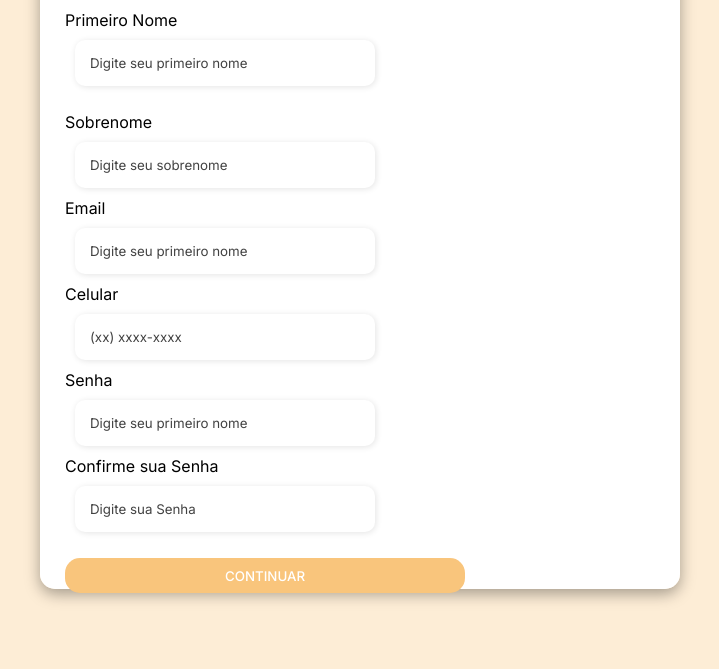
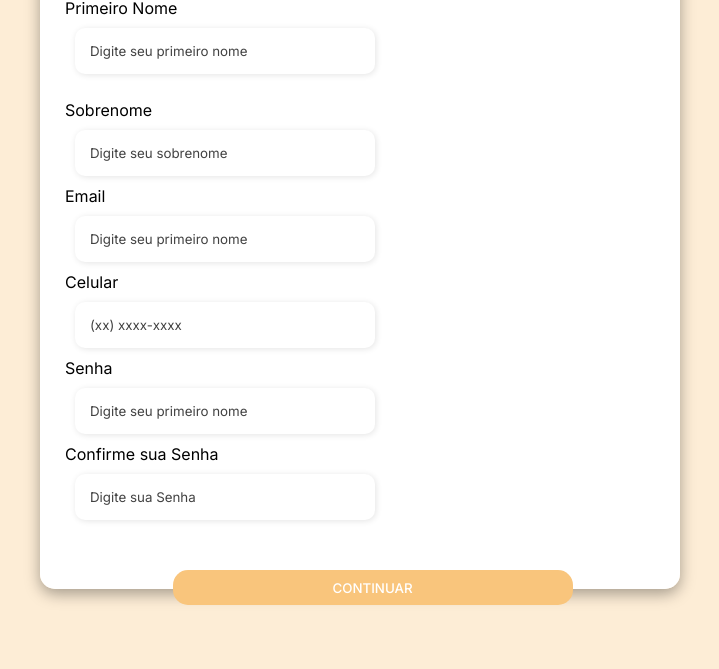
Before and after one commit to letdayy/Batak-project, a plain HTML site: page formulario.html in a window 1280 px wide. Shown: the part 131-800 px from the top of the page, without its empty margins (280-999 px from the left). Drawn offline with Linux system fonts and the light colour scheme.

Commit message:
Add files via upload

```diff
--- a/css/formulario.css
+++ b/css/formulario.css
@@ -107,9 +107,15 @@ justify-content: center;
     color: #000000be;
 }
 
+.continue-button{
+    display: flex;
+    align-items: center;
+    justify-content: center;
+}
+
 .continue-button button{
-width: min(96%, 400px);
-margin-top: 1rem;
+width: 400px;
+margin-top: 2.5rem;
 border: none;
 background-color: #F9C57C;
 padding: 0.62rem;
@@ -140,7 +146,6 @@ display: flex;
 align-items: center;
 justify-content: center;
 padding-bottom: 10px;
-padding-left: 10px;
 }
 
 
@@ -162,7 +167,7 @@ padding-left: 10px;
 @media screen and  (max-width: 1064px ){
     .conteiner {
         width: 90%;
-
+        height: auto;
     }
 
 
```
